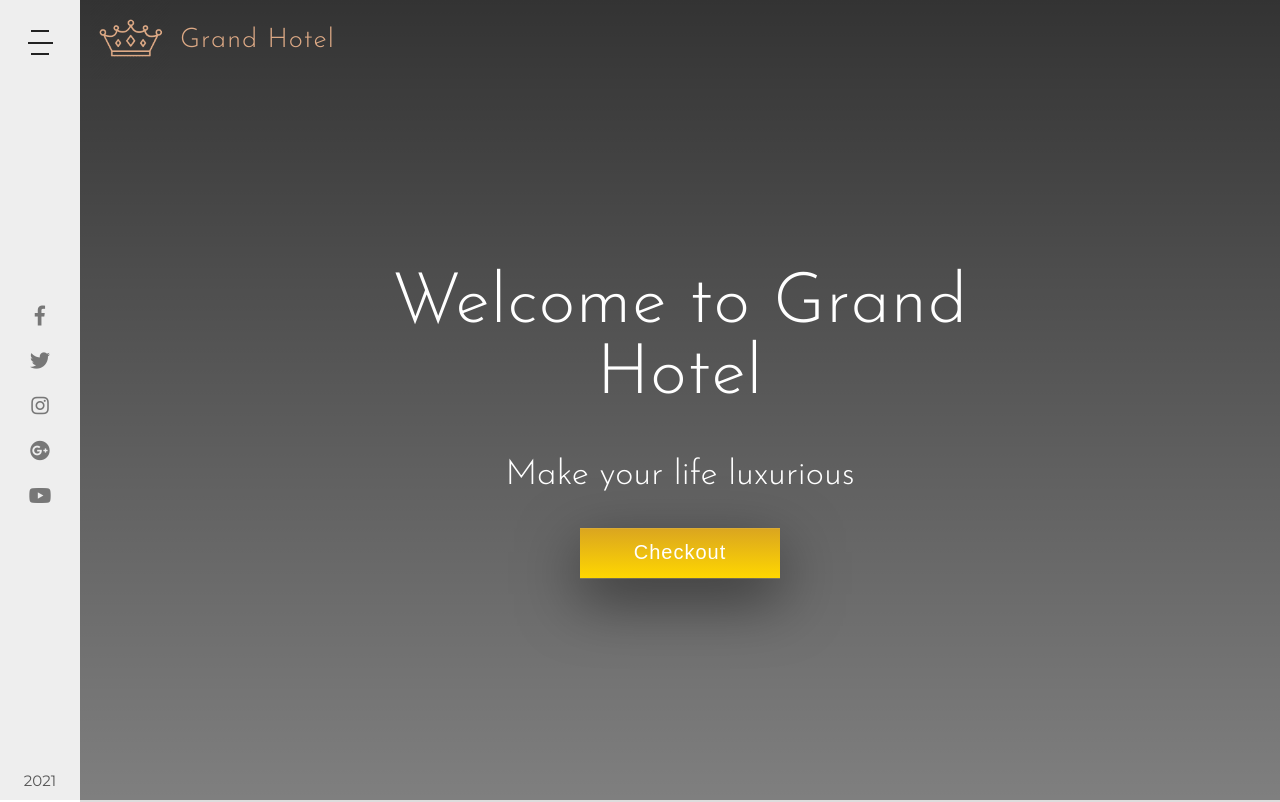
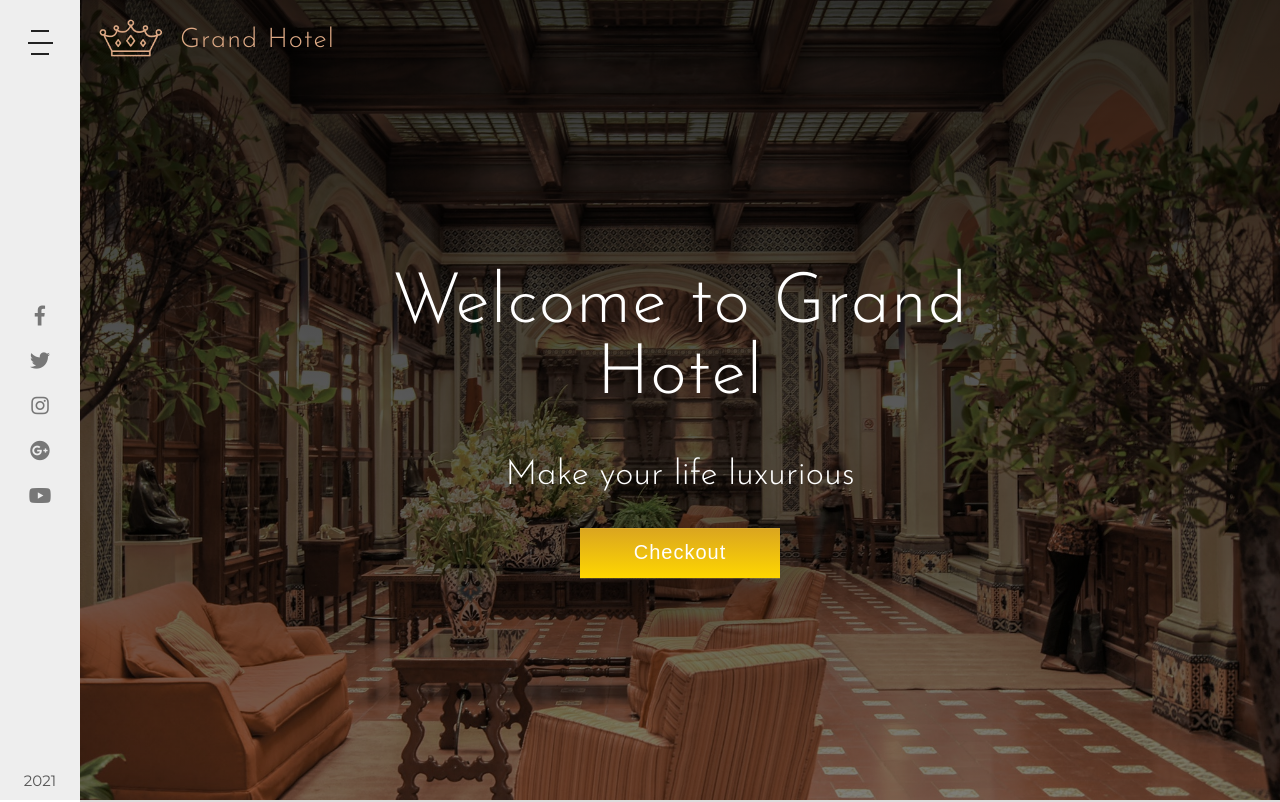
Before and after one commit to webdeveloper1213/GrandHotel2, a plain HTML site: page index.html in a window 1280 px wide. Shown: the top 802 px of the page. Drawn offline with Linux system fonts and the light colour scheme; the site is published under a folder, as on GitHub Pages, so addresses that start at the root find nothing.

Commit message:
changes made in the header image file in the css

```diff
--- a/css/style.css
+++ b/css/style.css
@@ -227,7 +227,7 @@ padding: 0;
 .header {
     margin-left: 8rem;
     height: 100vh;
-    background: linear-gradient(to top,rgba(0,0,0,.5), rgba(0,0,0,.8)) ,url(/img/header-1.jpeg) no-repeat center / cover;
+    background: linear-gradient(to top,rgba(0,0,0,.5), rgba(0,0,0,.8)) ,url(../img/header-1.jpeg) no-repeat center / cover;
 position: relative;
 overflow: hidden;
 }
```
